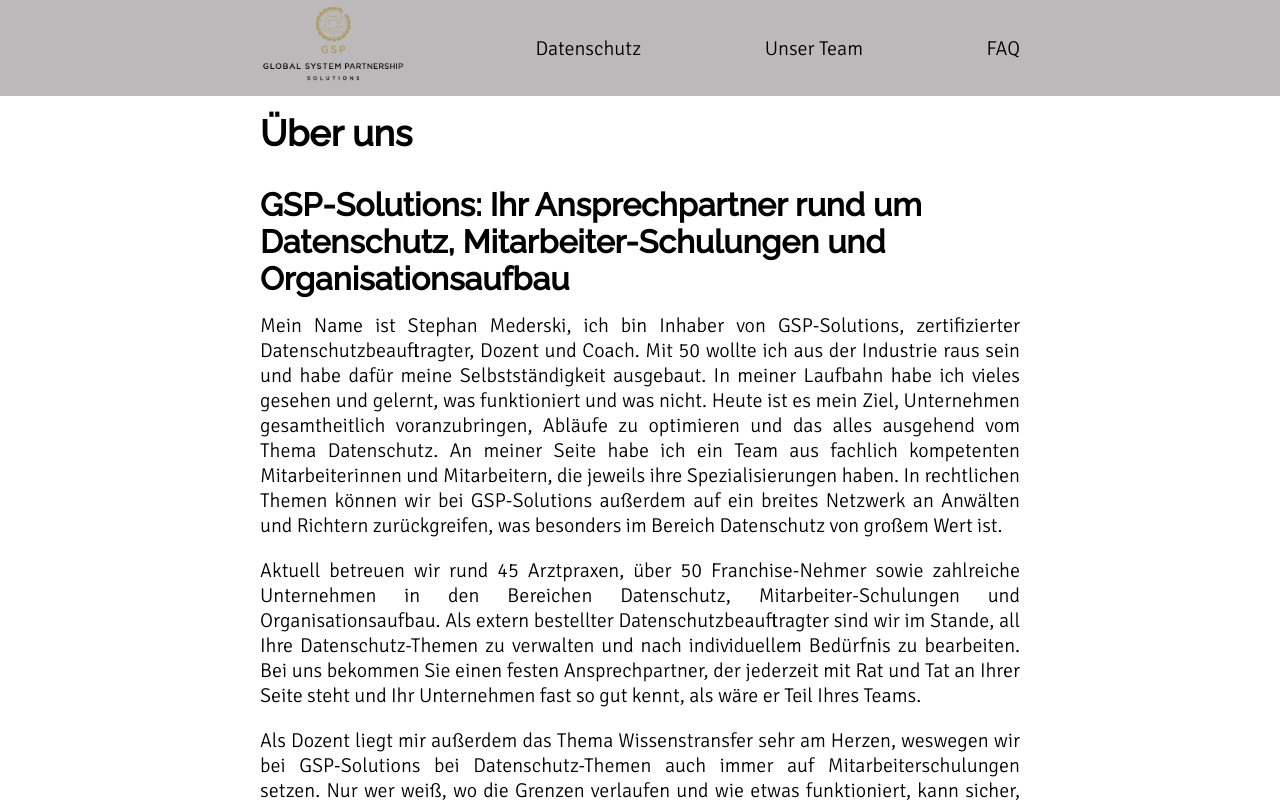
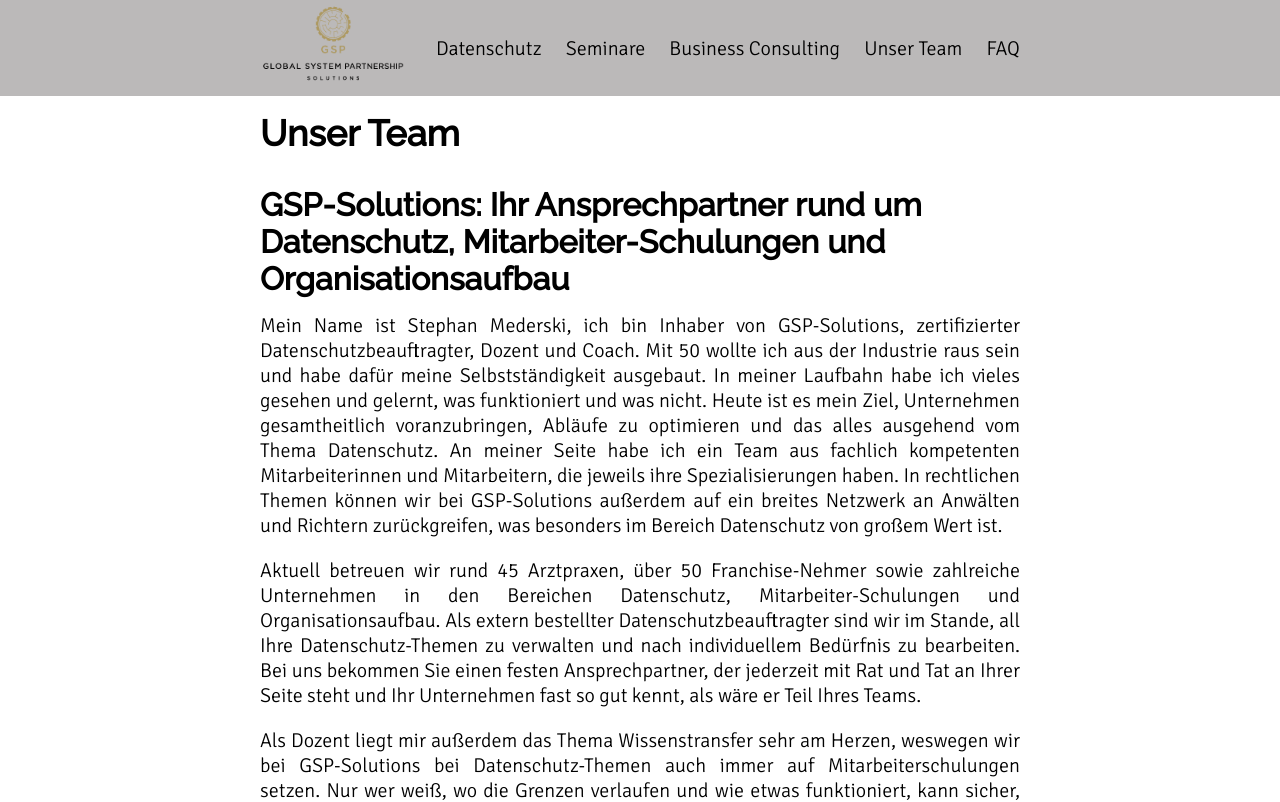
Before and after one commit to DonEscobar551/next_gsp-solutions, a Next.js app: page /unser-team in a window 1280 px wide. Shown: the top 802 px of the page. Built offline with nearby package versions, Linux system fonts and the light colour scheme.

Commit message:
Handelsregister renaming

```diff
--- a/src/app/impressum/page.tsx
+++ b/src/app/impressum/page.tsx
@@ -25,8 +25,8 @@ export default function Page() {
         <h3 className={'text--headline-secondary'}>Registereintrag:</h3>
         <Textblock>
             Eintragung im Handelsregister.<br/>
-            Registergericht: AG Fürth<br/>
-            Registernummer: HR B 16292
+            Registergericht: AG Ansbach<br/>
+            Registernummer: HR B 7067
         </Textblock>
         <h3 className={'text--headline-secondary'}>Umsatzsteuer:</h3>
         <Textblock>
--- a/src/app/unser-team/page.tsx
+++ b/src/app/unser-team/page.tsx
@@ -5,7 +5,7 @@ import MailToButton from '@/components/NiceButton/MailToButton'
 export default function Page() {
     return <>
         <h1 className={'text--headline-main text--headline-main-accent'}>
-            Über uns
+            Unser Team
         </h1>
         <h2 className={'text--headline-main'}>
             GSP-Solutions: Ihr Ansprechpartner rund um Datenschutz, Mitarbeiter-Schulungen und Organisationsaufbau
--- a/src/components/Navigation/Navigation.tsx
+++ b/src/components/Navigation/Navigation.tsx
@@ -15,6 +15,8 @@ export default function Navigation() {
             <div className={styles.navbar_desktop}>
                 <a href={'/'} className={styles.logo}></a>
                 <a href={'/datenschutz'} className={styles.navigation_item}>Datenschutz</a>
+                <a href={'/faq'} className={styles.navigation_item}>Seminare</a>
+                <a href={'/faq'} className={styles.navigation_item}>Business Consulting</a>
                 <a href={'/unser-team'} className={styles.navigation_item}>Unser Team</a>
                 <a href={'/faq'} className={styles.navigation_item}>FAQ</a>
             </div>
```
